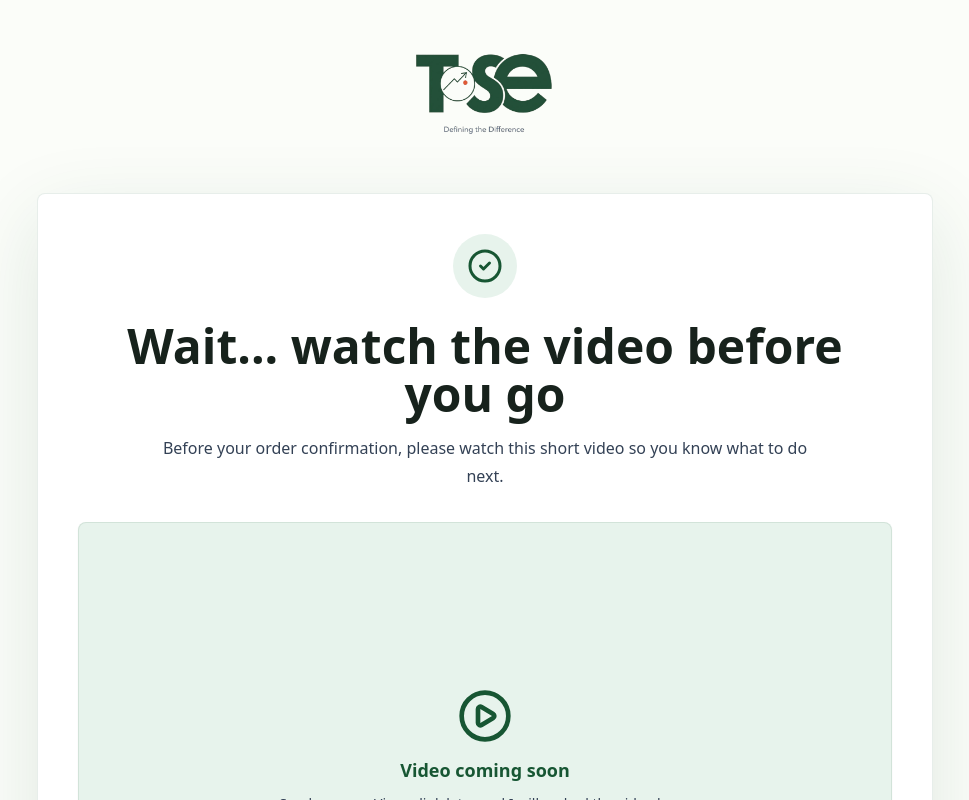
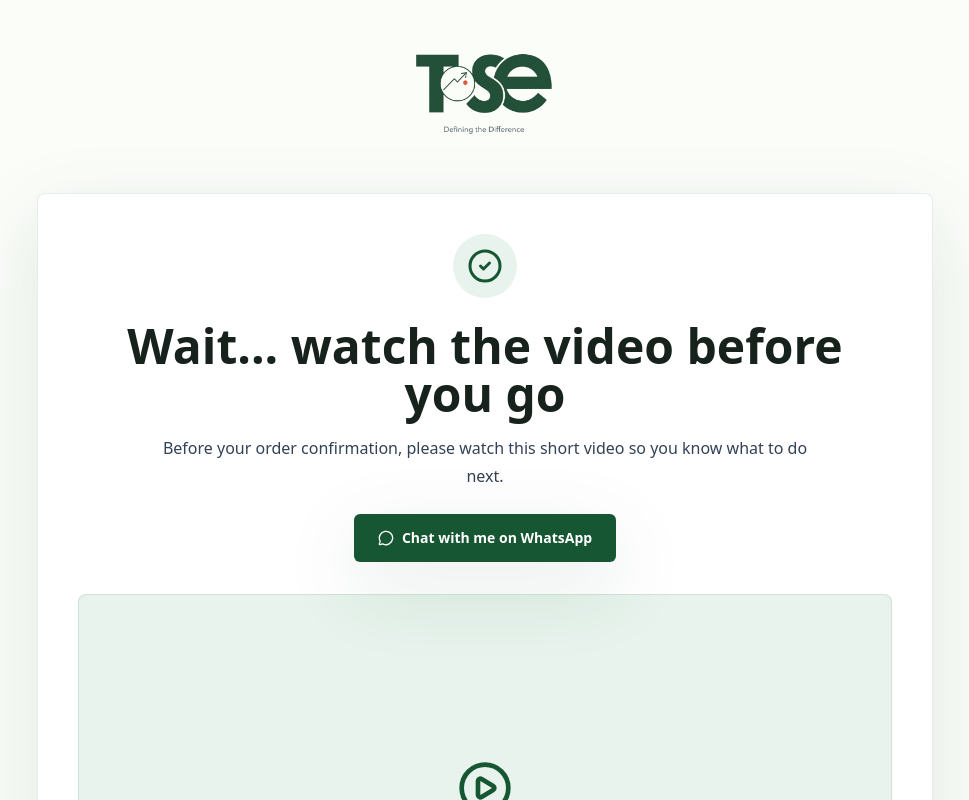
Before and after one commit to tsewangbistaimp/product_landing-page, a Next.js app: page /thanks in a window 1280 px wide. Shown: the top 800 px of the page, without its empty margins (155-1124 px from the left). Built offline with nearby package versions, Linux system fonts and the light colour scheme.

Commit message:
Make WhatsApp CTA visible on thanks page

```diff
--- a/app/thanks/page.tsx
+++ b/app/thanks/page.tsx
@@ -2,6 +2,8 @@ import Link from "next/link";
 import { CheckCircle2, MessageCircle, PlayCircle } from "lucide-react";
 import { Logo } from "@/components/Logo";
 import { formatMoney, product } from "@/lib/product";
+
+const whatsappLink = "https://wa.me/message/4U7NWL7WURAXH1";
 
 export default async function ThanksPage({
   searchParams
@@ -29,6 +31,16 @@ export default async function ThanksPage({
           Before your order confirmation, please watch this short video so you know what to do next.
         </p>
 
+        <a
+          href={whatsappLink}
+          target="_blank"
+          rel="noreferrer"
+          className="mx-auto mt-6 inline-flex min-h-12 w-full max-w-xs items-center justify-center gap-2 rounded-md bg-brand-green px-6 py-3 text-sm font-bold text-white shadow-soft transition hover:bg-brand-green/90 sm:w-auto"
+        >
+          <MessageCircle className="h-4 w-4" />
+          Chat with me on WhatsApp
+        </a>
+
         <div className="mt-8 overflow-hidden rounded-lg border border-brand-green/10 bg-brand-mint shadow-sm">
           <div className="grid aspect-video place-items-center px-5 text-brand-green">
             <div>
@@ -54,10 +66,10 @@ export default async function ThanksPage({
 
         <div className="mt-8 flex flex-col items-center justify-center gap-3 sm:flex-row">
           <a
-            href="https://wa.me/message/4U7NWL7WURAXH1"
+            href={whatsappLink}
             target="_blank"
             rel="noreferrer"
-            className="inline-flex min-h-12 items-center justify-center gap-2 rounded-md bg-brand-green px-6 py-3 text-sm font-bold text-white transition hover:bg-brand-green/90"
+            className="inline-flex min-h-12 w-full items-center justify-center gap-2 rounded-md bg-brand-green px-6 py-3 text-sm font-bold text-white transition hover:bg-brand-green/90 sm:w-auto"
           >
             <MessageCircle className="h-4 w-4" />
             Chat with me on WhatsApp
```
